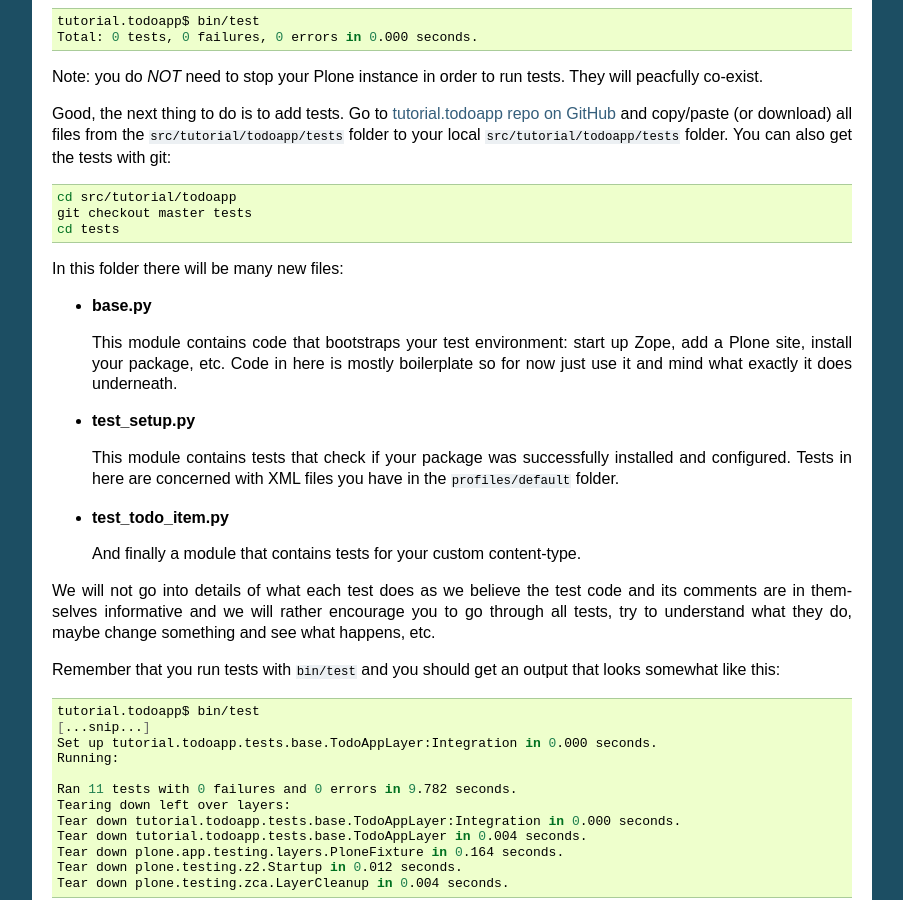
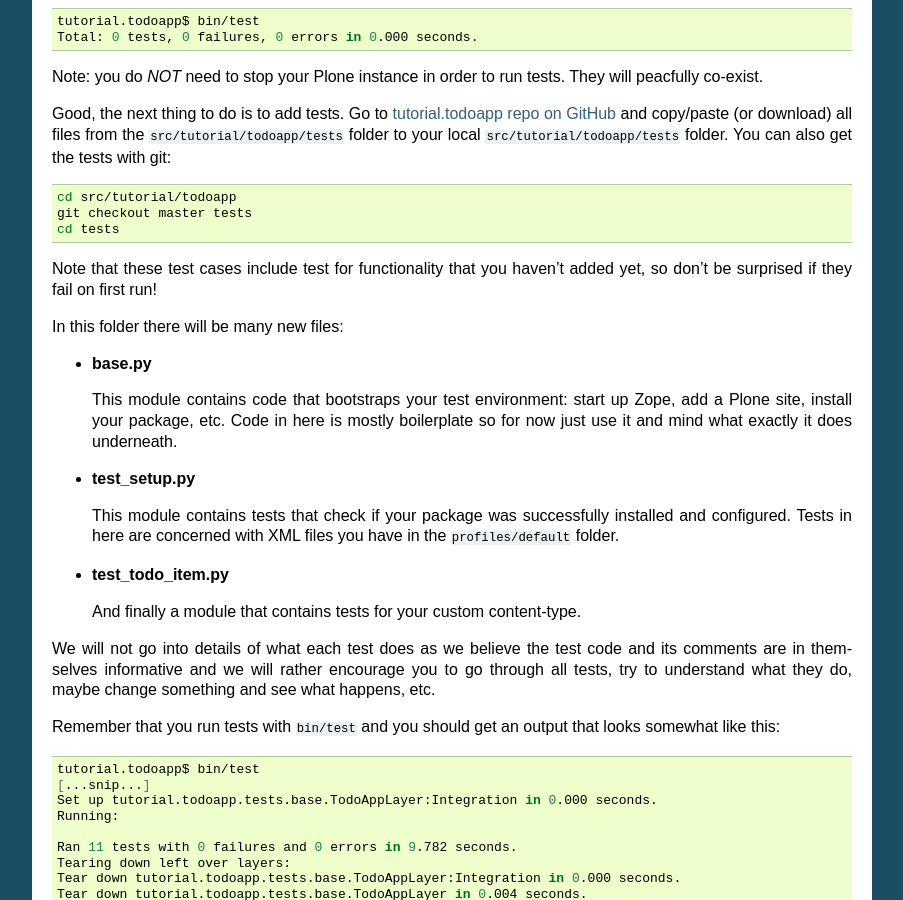
Before and after one commit to collective/tutorial.todoapp, a Sphinx documentation site: the page built from docs/chapter_2.rst, in a window 1280 px wide and 900 px high, scrolled down 3990 px. Shown: the whole window, without its empty margins (198-1101 px from the left). Built offline with Sphinx 7.4.7, drawn with Linux system fonts in a browser that asks for light colours; pages that are not in the unit, such as notebooks, are missing from menus.

Commit message:
note on test cases initially failing

```diff
--- a/docs/chapter_2.rst
+++ b/docs/chapter_2.rst
@@ -160,6 +160,9 @@ the tests with git:
    git checkout master tests
    cd tests
 
+Note that these test cases include test for functionality that you haven't added
+yet, so don't be surprised if they fail on first run!
+
 In this folder there will be many new files:
 
 - **base.py**
```
